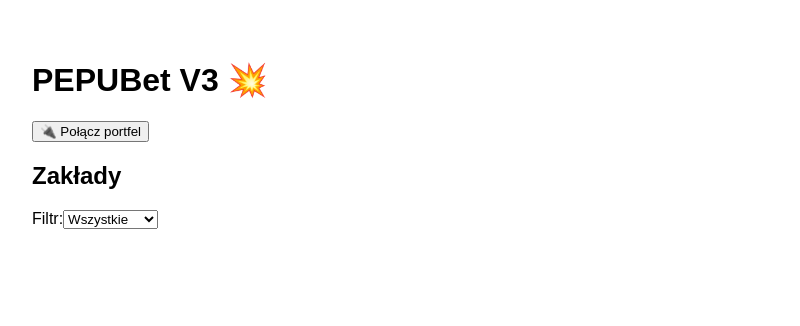
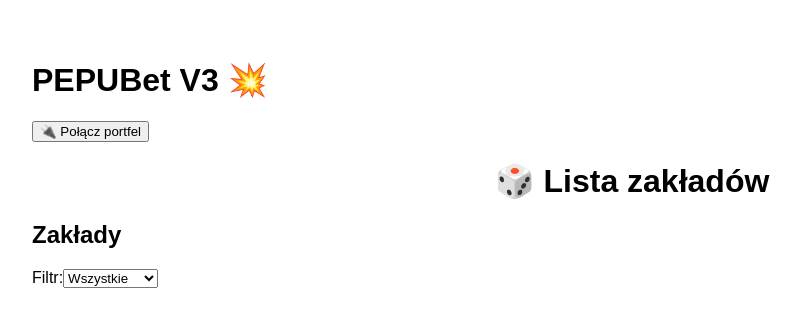
Before and after one commit to kamils007/pepubetv3-frontend, a React (Vite) app: page / in a window 1280 px wide. Shown: the top 326 px of the page, without its empty margins (8-808 px from the left). Built offline with nearby package versions, Linux system fonts and the light colour scheme; no server answers.

Commit message:
Dodano nagłówek 🎲 Lista zakładów

```diff
--- a/src/App.jsx
+++ b/src/App.jsx
@@ -82,7 +82,7 @@ function App() {
       ) : (
         <p>✅ Połączono jako: {account}</p>
       )}
-
+<h1 style={{ textAlign: 'center', marginTop: '20px' }}>🎲 Lista zakładów</h1>
       <h2>Zakłady</h2>
       <label>
         Filtr:
```
